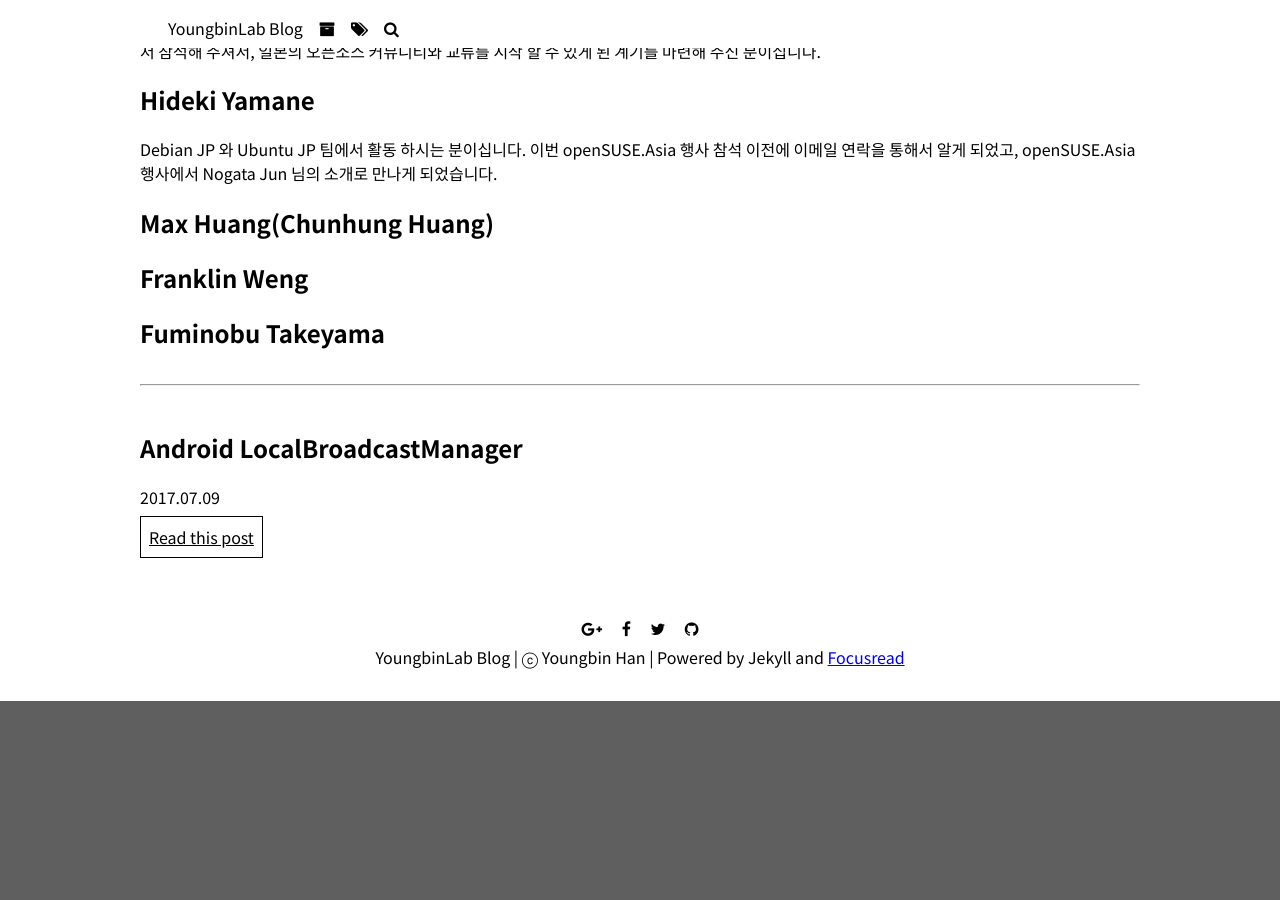
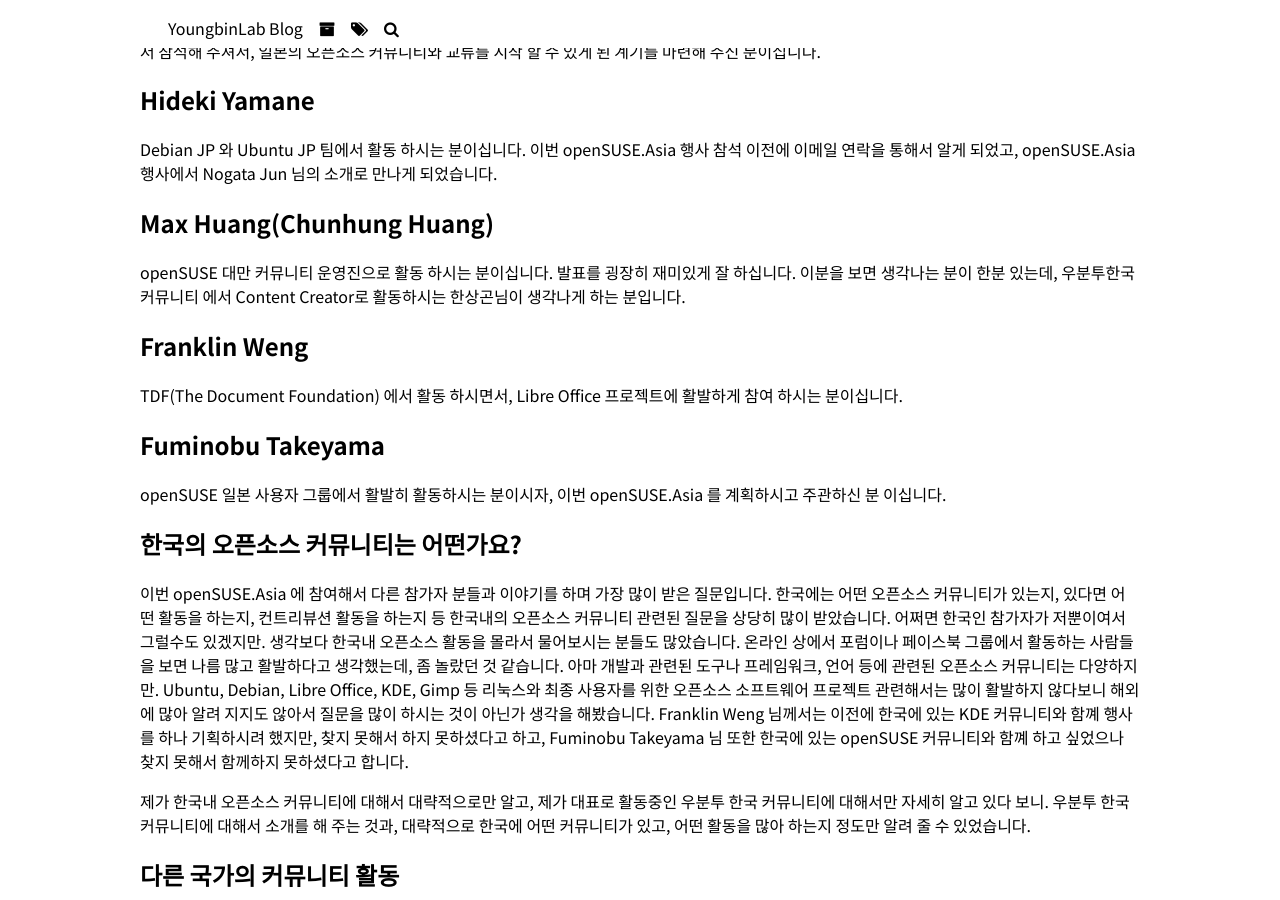
Before and after one commit to sukso96100/blog, a Jekyll site: the page built from _posts/2017-10-23-opensuse-asia-2017-tokyo.md, in a window 1280 px wide and 900 px high, scrolled down 4672 px. Built offline with Jekyll 4.4.1, drawn with Linux system fonts in a browser that asks for light colours; comment, search, counter and statistics services are not loaded; before the commit the page ends 5373 px from its top, so only the background shows below that; some of the changed text lies outside the part shown.

Commit message:
done writting post

```diff
--- a/_posts/2017-10-23-opensuse-asia-2017-tokyo.md
+++ b/_posts/2017-10-23-opensuse-asia-2017-tokyo.md
@@ -144,6 +144,36 @@
 
 ## Max Huang(Chunhung Huang)
 
+openSUSE 대만 커뮤니티 운영진으로 활동 하시는 분이십니다. 발표를 굉장히 재미있게 잘 하십니다. 이분을 보면 생각나는 분이 한분 있는데, 우분투한국커뮤니티 에서 Content Creator로 활동하시는 한상곤님이 생각나게 하는 분입니다.
+
 ## Franklin Weng
 
+TDF(The Document Foundation) 에서 활동 하시면서, Libre Office 프로젝트에 활발하게 참여 하시는 분이십니다.
+
 ## Fuminobu Takeyama
+
+openSUSE 일본 사용자 그룹에서 활발히 활동하시는 분이시자, 이번 openSUSE.Asia 를 계획하시고 주관하신 분 이십니다.
+
+# 한국의 오픈소스 커뮤니티는 어떤가요?
+
+이번 openSUSE.Asia 에 참여해서 다른 참가자 분들과 이야기를 하며 가장 많이 받은 질문입니다. 한국에는 어떤 오픈소스 커뮤니티가 있는지,
+있다면 어떤 활동을 하는지, 컨트리뷰션 활동을 하는지 등 한국내의 오픈소스 커뮤니티 관련된 질문을 상당히 많이 받았습니다.
+어쩌면 한국인 참가자가 저뿐이여서 그럴수도 있겠지만. 생각보다 한국내 오픈소스 활동을 몰라서 물어보시는 분들도 많았습니다.
+온라인 상에서 포럼이나 페이스북 그룹에서 활동하는 사람들을 보면 나름 많고 활발하다고 생각했는데, 좀 놀랐던 것 같습니다.
+아마 개발과 관련된 도구나 프레임워크, 언어 등에 관련된 오픈소스 커뮤니티는 다양하지만. Ubuntu, Debian, Libre Office, KDE, Gimp 등
+리눅스와 최종 사용자를 위한 오픈소스 소프트웨어 프로젝트 관련해서는 많이 활발하지 않다보니 해외에 많아 알려 지지도 않아서 질문을 많이 하시는 것이
+아닌가 생각을 해봤습니다. Franklin Weng 님께서는 이전에 한국에 있는 KDE 커뮤니티와 함꼐 행사를 하나 기획하시려 했지만, 찾지 못해서 하지 못하셨다고 하고, Fuminobu Takeyama 님 또한 한국에 있는 openSUSE 커뮤니티와 함꼐 하고 싶었으나 찾지 못해서 함께하지 못하셨다고 합니다.
+
+제가 한국내 오픈소스 커뮤니티에 대해서 대략적으로만 알고, 제가 대표로 활동중인 우분투 한국 커뮤니티에 대해서만 자세히 알고 있다 보니.
+우분투 한국 커뮤니티에 대해서 소개를 해 주는 것과, 대략적으로 한국에 어떤 커뮤니티가 있고, 어떤 활동을 많아 하는지 정도만 알려 줄 수 있었습니다.
+
+# 다른 국가의 커뮤니티 활동
+
+한국에서는 주로 컨퍼런스와 커뮤니티 활동 등이 서울에만 집중되어 있는 경향이 있어서. 지방에 거주하는 분들은 서울까지 오는 경우가 많습니다.
+반면 일본, 대만, 중국, 인도네시아 등의 다른 나라의 경우 수도나 가장 큰 도시에만 집중되어 있는 것이 아니라 다양한 도시에 집중이 되어 있다고 합니다.
+중국만 해도 베이징, 충칭 등 다양한 지역에서 오셨고. 대만의 경우 주로 타이베이와 가오슝을 중심으로. 인도네시아도 다양한 지역의 분들께서 이번 행사에
+참석하셨습니다. 한국에서도 다양한 지역으로 커뮤니티 활동이나 컨퍼런스 등이 확대 되면 좋을 것 같습니다.
+
+# 글을 마치며
+
+처음으로 참석했던 해외 컨퍼런스는 정말 좋았습니다. 행사에서 봉사를 하셨던 분들 모두 친절하셨고, 참석하신 분들도 다들 제가 말을 걸면 거리낌 없이 대답을 해 주셔서 많은 분들과 이야기를 해 볼 수 있어 좋았습니다. 다른 컨퍼런스에서는 듣기만 하고 다른 참석자 분들과 예기를 많이 해보지 못한 것 같은데, 이번 행사에서는 정말 많은 분들과 이야기를 해 보면서 친해질 수 있어 좋았습니다. 끝으로, 이번 행사 정보를 공유하셔서 참석핳 수 있게 해 주신 Nogata Jun 님과 참석을 환영해 주신 Fuminobu Takeyama 님 등 openSUSE.Asia 봉사자 분들 모든 분들꼐 감사 드립니다. :)
```
Also changed, not shown: other parts of _posts/2017-10-23-opensuse-asia-2017-tokyo.md (+1 -1 lines).
